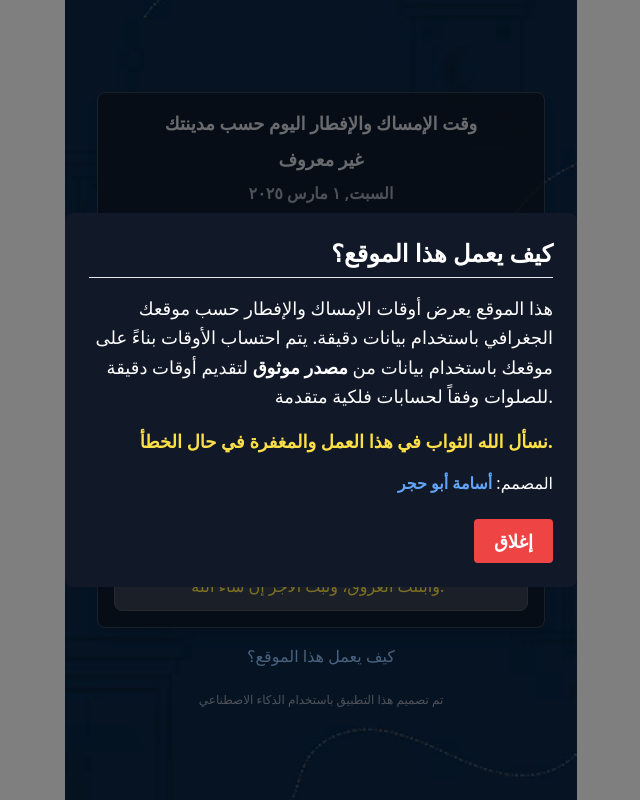
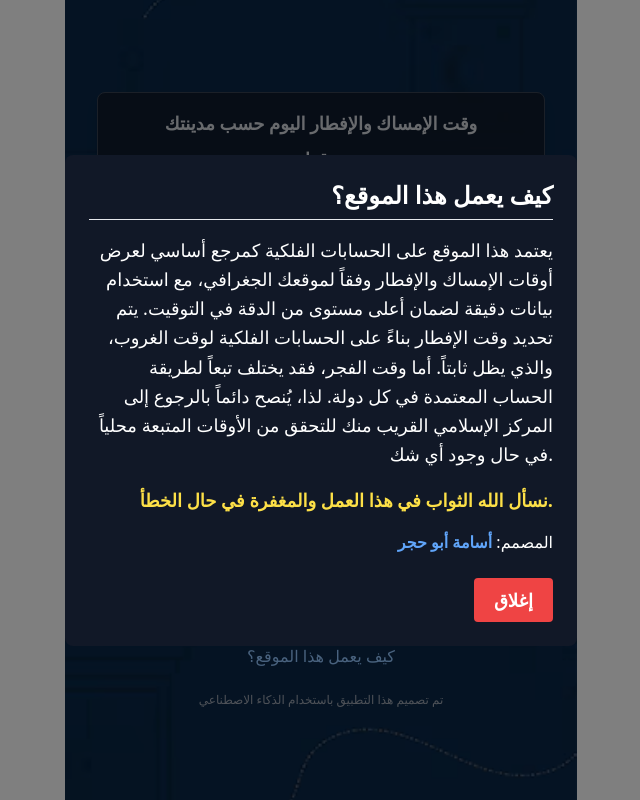
Before and after one commit to OAbouHajar/ramadan-web, a Next.js app: page / in a window 1280 px wide. Both pictures are taken after a click on the button "كيف يعمل هذا الموقع؟". Shown: the whole page, without its empty margins (319-959 px from the left). Built offline with nearby package versions, Linux system fonts and the light colour scheme; no server answers.

Commit message:
fix info

```diff
--- a/src/pages/index.js
+++ b/src/pages/index.js
@@ -3,7 +3,7 @@ import axios from "axios";
 
 export default function Home() {
   const [location, setLocation] = useState(null);
-  const [city, setCity] = useState("غير معروف");
+  const [city, setCity] = useState("موقعك");
   const [times, setTimes] = useState({ imsak: "--:--", iftar: "--:--" });
   const [darkMode, setDarkMode] = useState(true);
   const [date, setDate] = useState("");
@@ -51,7 +51,7 @@ export default function Home() {
       const response = await axios.get(
         `https://geocode.maps.co/reverse?lat=${lat}&lon=${lon}&api_key=67c31985d47a1611200339icx19efd8`
       );
-      const cityName = response.data.address.city || response.data.address.town || response.data.address.village || "غير معروف";
+      const cityName = response.data.address.city || response.data.address.town || response.data.address.village || "موقعك";
       setCity(cityName);
     } catch (error) {
       console.error("Error fetching city name:", error);
@@ -101,7 +101,9 @@ export default function Home() {
         <div className="fixed inset-0 flex items-center justify-center bg-black bg-opacity-50 p-4">
           <div className="bg-gray-900 text-white p-6 rounded-lg w-full max-w-lg mx-auto text-right">
             <h2 className="text-2xl font-bold mb-4 border-b pb-2">كيف يعمل هذا الموقع؟</h2>
-            <p className="text-lg leading-relaxed">هذا الموقع يعرض أوقات الإمساك والإفطار حسب موقعك الجغرافي باستخدام بيانات دقيقة. يتم احتساب الأوقات بناءً على موقعك باستخدام بيانات من <span className="font-bold">مصدر موثوق</span> لتقديم أوقات دقيقة للصلوات وفقاً لحسابات فلكية متقدمة.</p>
+            <p className="text-lg leading-relaxed">
+            يعتمد هذا الموقع على الحسابات الفلكية كمرجع أساسي لعرض أوقات الإمساك والإفطار وفقاً لموقعك الجغرافي، مع استخدام بيانات دقيقة لضمان أعلى مستوى من الدقة في التوقيت. يتم تحديد وقت الإفطار بناءً على الحسابات الفلكية لوقت الغروب، والذي يظل ثابتاً. أما وقت الفجر، فقد يختلف تبعاً لطريقة الحساب المعتمدة في كل دولة. لذا، يُنصح دائماً بالرجوع إلى المركز الإسلامي القريب منك للتحقق من الأوقات المتبعة محلياً في حال وجود أي شك.
+                            </p>
             <p className="mt-4 text-yellow-300 text-lg font-semibold">نسأل الله الثواب في هذا العمل والمغفرة في حال الخطأ.</p>
             <p className="mt-4 text-md">المصمم: <a href="https://www.linkedin.com/in/osamaabouhajar/" target="_blank" className="text-blue-400 hover:underline font-bold">أسامة أبو حجر</a></p>
             <button className="mt-6 bg-red-500 px-5 py-2 rounded text-lg font-semibold" onClick={() => setShowPopup(false)}>إغلاق</button>
```
